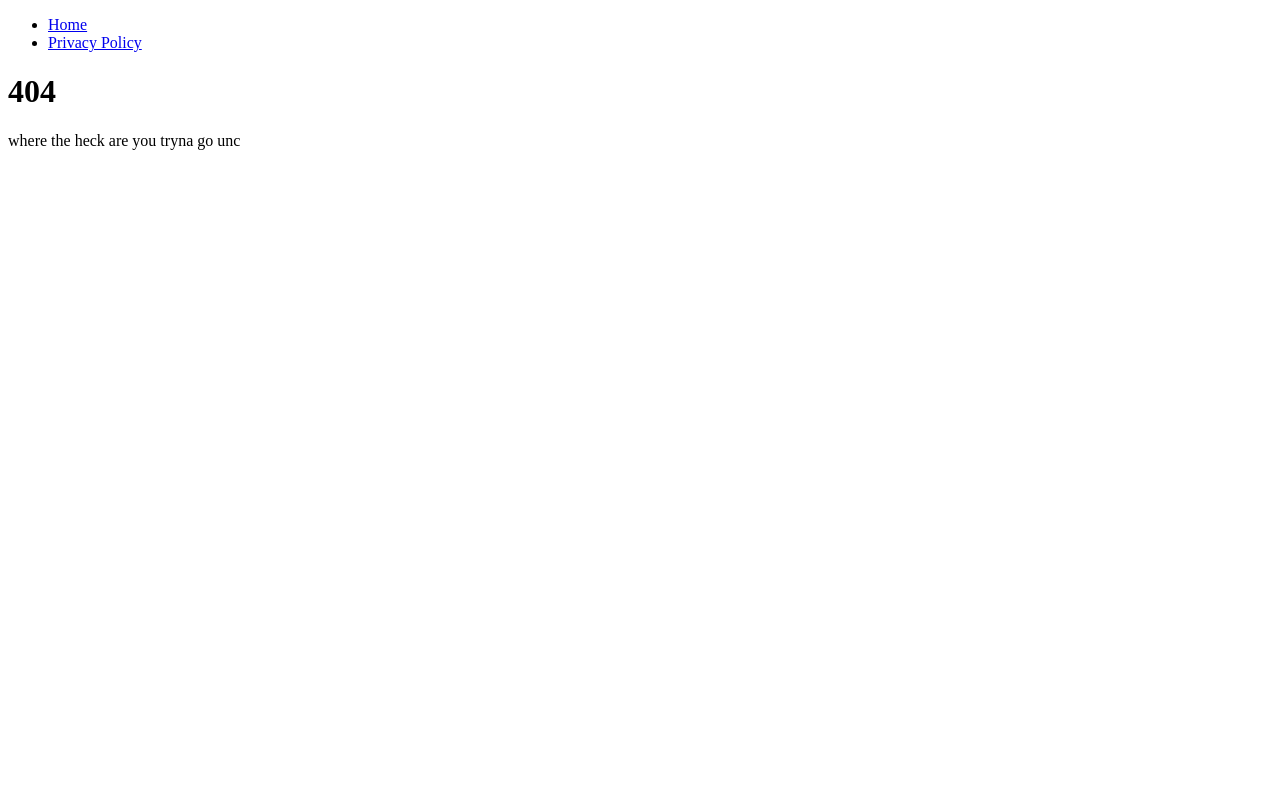
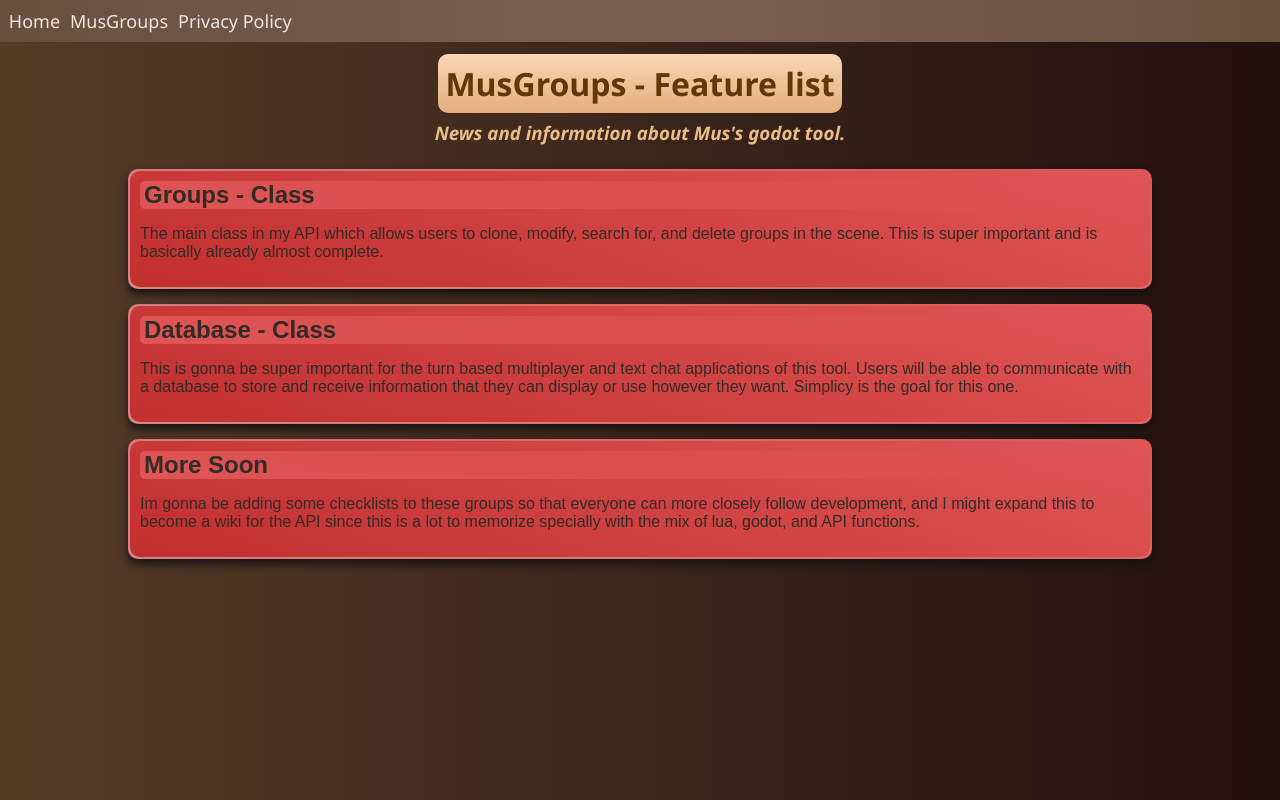
Before and after one commit to Musthegreat/MusWebsite, a React (Vite) app: page /musgroups in a window 1280 px wide. Before the commit this address had no page. Built offline with nearby package versions, Linux system fonts and the light colour scheme.

Commit message:
New MusGroups page and pretty CSS styling

```diff
--- a/index.html
+++ b/index.html
@@ -1,6 +1,7 @@
 <!doctype html>
 <html lang="en">
   <head>
+    <meta name="viewport" content="width=device-width, initial-scale=1.0" />
     <meta charset="UTF-8" />
     <link rel="icon" type="image/svg+xml" href="./src/assets/mus.png" />
     <meta name="viewport" content="width=device-width, initial-scale=1.0" />
--- a/package.json
+++ b/package.json
@@ -12,6 +12,7 @@
   "dependencies": {
     "react": "^18.3.1",
     "react-dom": "^18.3.1",
+    "react-router": "^7.4.1",
     "react-router-dom": "^7.1.1"
   },
   "devDependencies": {
--- a/src/index.jsx
+++ b/src/index.jsx
@@ -3,6 +3,7 @@
 import Layout from "./pages/Layout";
 import Landing from "./pages/Landing";
 import Privacy_Policy from "./pages/policies/Privacy_Policy";
+import MusGroups from "./pages/musgroups";
 import NoPage from "./pages/NoPage";
 
 export default function App() {
@@ -12,6 +13,7 @@
             <Route path="/" element={<Layout />}>
             <Route index element={<Landing />} />
             <Route path="privacy_policy" element={<Privacy_Policy />} />
+            <Route path="musgroups" element={<MusGroups />} />
             <Route path="*" element={<NoPage />} />
             </Route>
         </Routes>
--- a/src/pages/Layout.jsx
+++ b/src/pages/Layout.jsx
@@ -1,18 +1,17 @@
 import { Outlet, Link } from "react-router-dom";
+import "/src/styles/common.css";
+import "/src/styles/layout.css"
 
 const Layout = () => {
     return (
     <>
-    <nav>
-            <ul>
-                <li>
-                    <Link to="/">Home</Link>
-                </li>
-                <li>
-                    <Link to="/privacy_policy">Privacy Policy</Link>
-                </li>
-            </ul>
+    <div id="header">
+        <nav>
+        <Link to="/" id="link">Home</Link>
+        <Link to="/musgroups" id="link">MusGroups</Link>
+        <Link to="/privacy_policy" id="link">Privacy Policy</Link>
         </nav>
+    </div>
 
         <Outlet />
     </>
--- /dev/null
+++ b/src/pages/MusGroups.jsx
@@ -0,0 +1,39 @@
+import PrettyBox from '/src/pieces/PrettyBox.jsx';
+import "/src/styles/common.css";
+
+
+function MusGroups() {
+
+  return(
+    <>
+
+    <h1>MusGroups - Feature list</h1>
+    <h3>News and information about Mus's godot tool.</h3>
+
+    <p></p>
+
+
+    <div id="grid">
+        <PrettyBox
+        title="Groups - Class"
+        body="The main class in my API which allows users to clone, modify, search for, and delete groups in the scene.
+        This is super important and is basically already almost complete."/>
+
+        <PrettyBox
+        title="Database - Class"
+        body="This is gonna be super important for the turn based multiplayer and text chat applications of this tool. Users will be able to
+        communicate with a database to store and receive information that they can display or use however they want. Simplicy is the goal for
+        this one."/>
+
+        <PrettyBox
+        title="More Soon"
+        body="Im gonna be adding some checklists to these groups so that everyone can more closely follow development, and I might expand this
+        to become a wiki for the API since this is a lot to memorize specially with the mix of lua, godot, and API functions."/>
+
+
+    </div>
+    </>
+  );
+}
+
+export default MusGroups
--- /dev/null
+++ b/src/pieces/PrettyBox.jsx
@@ -0,0 +1,15 @@
+import "/src/styles/common.css";
+
+function PrettyBox(props) {
+
+    return(
+        <div id="feature1">
+            <div id="feature1_A">
+                <h4 id="featureTitle">{props.title}</h4>
+                <p>{props.body}</p>
+            </div>
+        </div>
+    );
+}
+
+export default PrettyBox;
--- /dev/null
+++ b/src/styles/common.css
@@ -0,0 +1,96 @@
+body {
+    color: rgb(235, 199, 178);
+}
+
+* {
+    box-sizing: border-box;
+}
+
+html {
+    background-image: linear-gradient(90deg, rgb(85, 60, 39), rgb(34, 15, 15))
+}
+
+h1 {
+    color: rgb(97, 56, 6);
+    padding: 0.6%;
+    margin:auto;
+    margin-top:1%;
+    width: fit-content;
+    text-align: center;
+
+    background-image: linear-gradient(0deg, rgb(226, 174, 124), rgb(250, 214, 181));
+    border-radius: 10px;
+
+    font-family: 'Segoe UI', Tahoma, Geneva, Verdana, sans-serif;
+
+
+}
+
+h2 {
+    color: rgb(197, 127, 41);
+    padding: 0.6%;
+    margin:auto;
+    margin-top:1%;
+    width: fit-content;
+    text-align: center;
+
+    background-image: linear-gradient(0deg, rgb(226, 174, 124), rgb(250, 214, 181));
+    border-radius: 10px;
+
+    font-family: 'Segoe UI', Tahoma, Geneva, Verdana, sans-serif;
+}
+
+h3 {
+    color: rgb(233, 189, 136);
+    padding: 0.6%;
+    margin:auto;
+    width: fit-content;
+    text-align: center;
+
+    border-radius: 10px;
+
+    font-family:'Segoe UI', Tahoma, Geneva, Verdana, sans-serif;
+    font-style: italic;
+}
+
+p {
+    font-family:Arial, Helvetica, sans-serif;
+    font-size:medium;
+}
+
+#featureTitle{
+    border-radius: 5px;
+    background-image: linear-gradient(20deg, rgb(224, 86, 86),rgba(197, 61, 61, 0));
+    font-size: x-large;
+    font-family:Arial, Helvetica, sans-serif;
+    margin: 0%;
+    padding-left:0.4%;
+    min-width: 30%;
+}
+
+#feature1 {
+    margin: auto;
+
+    color:rgb(49, 44, 37);
+    background-image: linear-gradient(20deg, rgb(212, 134, 134),rgb(224, 86, 86));
+
+    box-shadow: 0px 5px 10px rgb(20, 18, 18);
+
+    border-radius: 10px;
+
+    padding: 2px;
+    width: 80%;
+}
+
+#feature1_A {
+    background-image: linear-gradient(20deg, rgb(194, 47, 47), rgb(224, 86, 86));
+
+    border-radius: 10px;
+
+    padding: 10px;
+}
+
+#grid {
+    gap: 15px;
+    display: grid;
+}
--- /dev/null
+++ b/src/styles/layout.css
@@ -0,0 +1,33 @@
+#link {
+    color: rgb(241, 228, 220);
+
+    text-decoration: none;
+    font-size:large;
+    font-family: 'Segoe UI', Tahoma, Geneva, Verdana, sans-serif;
+
+    padding: 5px;
+    flex-grow: 1;
+}
+
+#link:hover {
+    background-color: rgba(228, 191, 167, 0.26);
+}
+
+#link:focus {
+    background-color: rgb(122, 94, 76);
+}
+
+nav {
+    margin:0;
+    display: flex;
+    width: fit-content;
+    padding: 0.3%;
+}
+
+#header {
+    background-image: linear-gradient(90deg, rgb(104, 79, 62), rgb(121, 96, 81), rgb(104, 79, 62));
+}
+
+body {
+    margin:0;
+}
```
Also changed, not shown: 6 other files (tests, documents, lock files or other folders).
